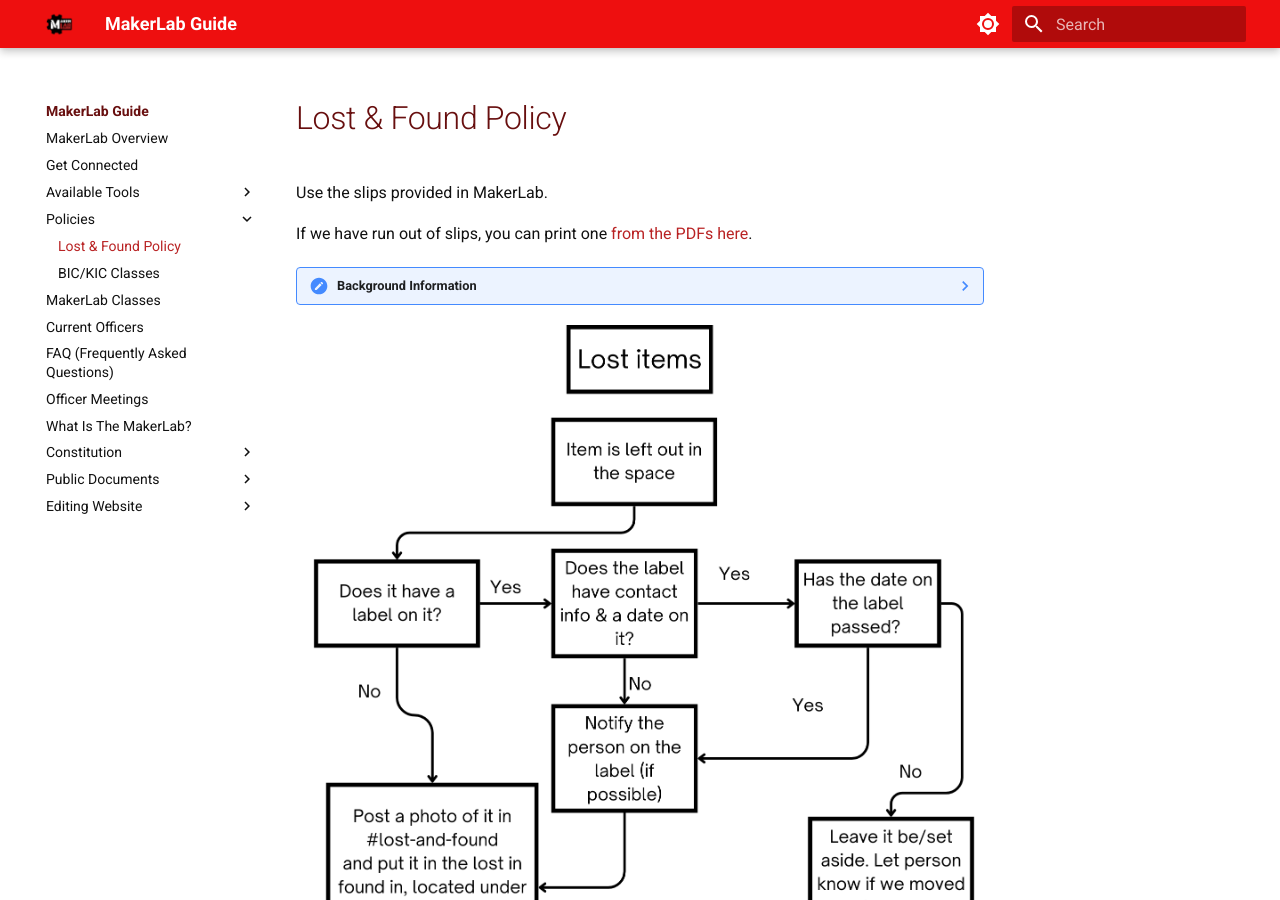
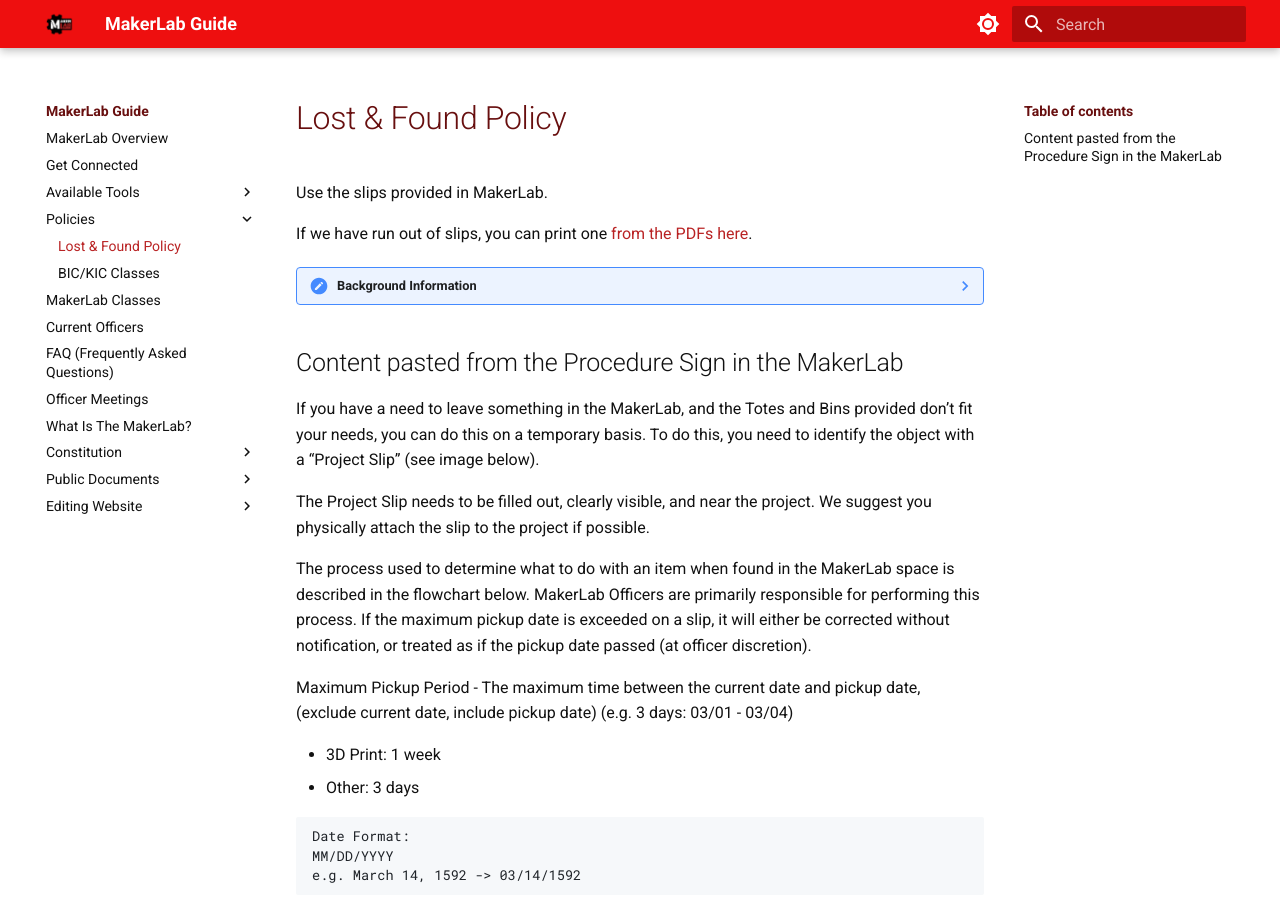
Before and after one commit to Rose-MakerLab/website, an MkDocs documentation site: the page built from docs/Policies/lost_and_found.md, in a window 1280 px wide and 900 px high. Built offline with MkDocs 1.6.1 and Material for MkDocs 9.7.7, drawn with Linux system fonts in a browser that asks for light colours.

Commit message:
made adjustments to the google drive

````diff
--- a/docs/Policies/lost_and_found.md
+++ b/docs/Policies/lost_and_found.md
@@ -7,6 +7,25 @@
 ??? note "Background Information"
     **Authority:** MakerLab Officers
 
+## Content pasted from the Procedure Sign in the MakerLab
+If you have a need to leave something in the MakerLab, and the Totes and Bins provided don’t fit your needs, you can do this on a temporary basis. To do this, you need to identify the object with a “Project Slip”  (see image below).
+
+The Project Slip needs to be filled out, clearly visible, and near the project. We suggest you physically attach the slip to the project if possible.
+
+The process used to determine what to do with an item when found in the MakerLab space is described in the flowchart below. MakerLab Officers are primarily responsible for performing this process. If the maximum pickup date is exceeded on a slip, it will either be corrected without notification, or treated as if the pickup date passed (at officer discretion).
+
+Maximum Pickup Period - The maximum time between the current date and pickup date, (exclude current date, include pickup date)
+(e.g. 3 days:   03/01 - 03/04)
+
+- 3D Print: 1 week
+- Other: 3 days
+
+```
+Date Format:
+MM/DD/YYYY
+e.g. March 14, 1592 -> 03/14/1592
+```
+
 
 ![](../assets/images/MakerLab_lost_and_found_flowchart.png)
 
````
Also changed, not shown: docs/Public Documents/project_slip_printout.md (+1 -1 lines).
